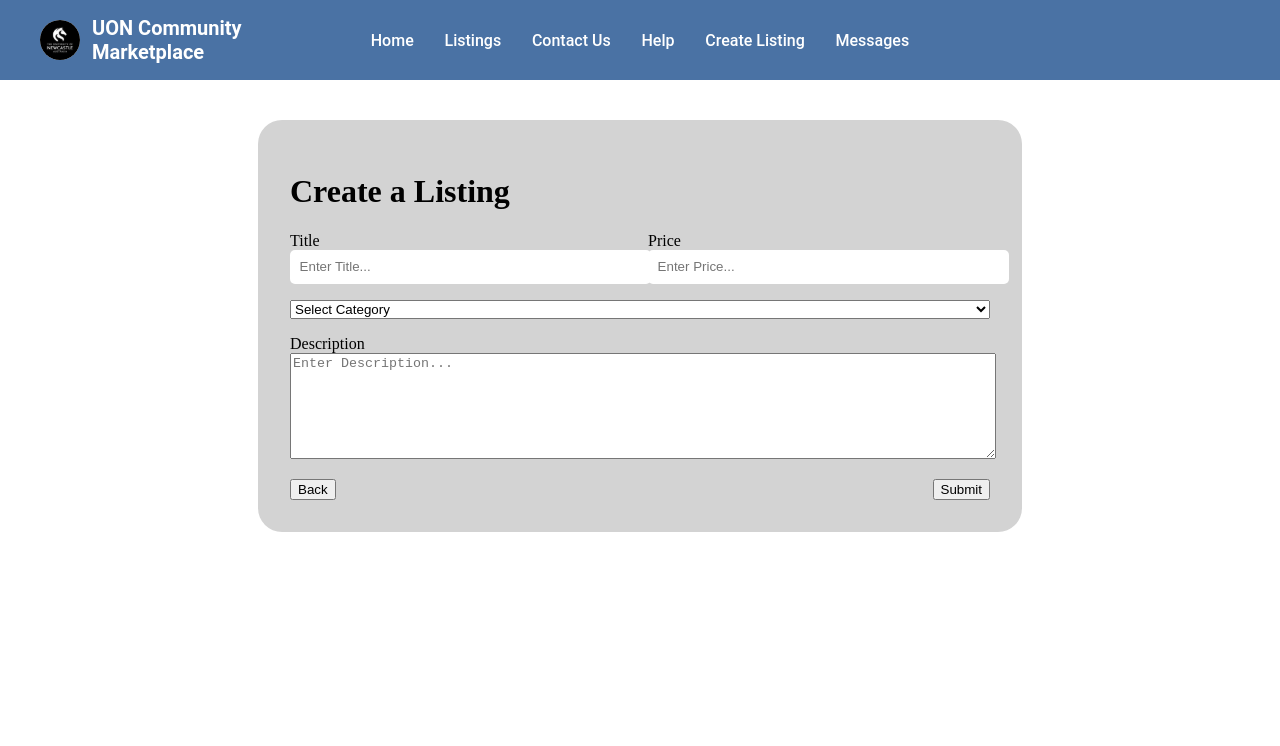
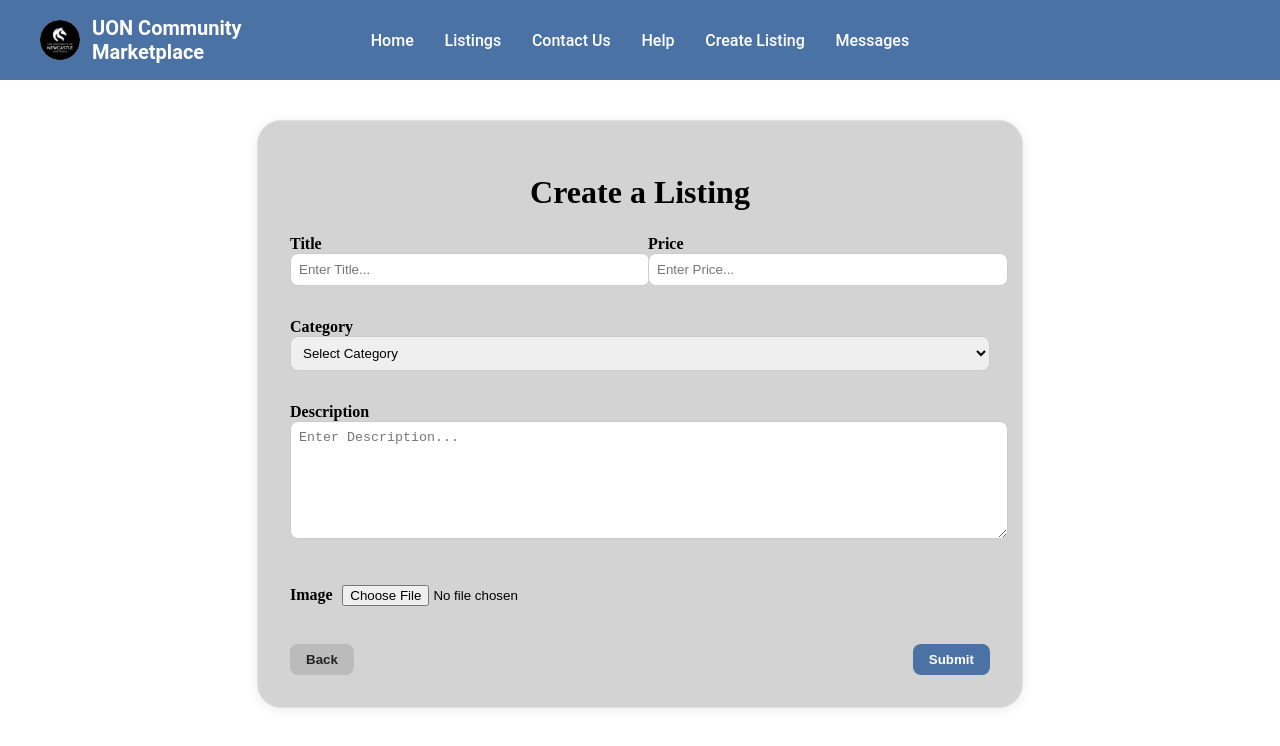
Before and after one commit to Cag1710/UON-Community-Marketplace, a React (Vite) app in the folder front-end/: page /create-listing in a window 1280 px wide. Shown: the top 746 px of the page. Built offline with nearby package versions, Linux system fonts and the light colour scheme; no server answers.

Commit message:
UI update + Pictures
Updated the UI for my pages, furthermore images for listed items can now be displayed as well.

```diff
--- a/front-end/src/components/RecentListings.jsx
+++ b/front-end/src/components/RecentListings.jsx
@@ -1,22 +1,31 @@
-import React from 'react';
+import React, { useEffect, useState } from 'react';
 
 function RecentListings() {
-  const listings = [
-    { title: 'Textbooks for IT', price: '$30' },
-    { title: 'Bicycle', price: '$150' },
-    { title: 'Desk Lamp', price: '$20' },
-    { title: 'Office Chair', price: '$60' },
-  ];
+  const [listings, setListings] = useState([]);
+
+  useEffect(() => {
+    fetch('http://localhost:8000/api/listings')
+      .then(res => res.json())
+      .then(data => setListings(data.slice(0, 4))); // Show 4 most recent
+  }, []);
 
   return (
     <section style={styles.container}>
       <h2 style={styles.heading}>Recent Listings</h2>
       <div style={styles.grid}>
         {listings.map((item, index) => (
-          <div key={index} style={styles.card}>
-            <div style={styles.imagePlaceholder}></div>
+          <div key={item._id || index} style={styles.card}>
+            {item.image ? (
+              <img
+                src={item.image}
+                alt={item.title}
+                style={{ height: '100px', objectFit: 'contain', width: '100%', borderRadius: 4, marginBottom: 10, background: '#fff' }}
+              />
+            ) : (
+              <div style={styles.imagePlaceholder}></div>
+            )}
             <h3 style={styles.title}>{item.title}</h3>
-            <p style={styles.price}>{item.price}</p>
+            <p style={styles.price}>${item.price}</p>
           </div>
         ))}
       </div>
--- a/front-end/src/pages/CreateListingPage.jsx
+++ b/front-end/src/pages/CreateListingPage.jsx
@@ -7,14 +7,26 @@ function CreateListingPage() {
   const [price, setPrice] = useState('');
   const [category, setCategory] = useState('');
   const [description, setDescription] = useState('');
+  const [image, setImage] = useState('');
   const navigate = useNavigate();
+
+  // Convert image file to base64
+  const handleImageChange = (e) => {
+    const file = e.target.files[0];
+    if (!file) return;
+    const reader = new FileReader();
+    reader.onloadend = () => {
+      setImage(reader.result);
+    };
+    reader.readAsDataURL(file);
+  };
 
   const handleSubmit = async (e) => {
     e.preventDefault();
     await fetch('http://localhost:8000/api/listings', {
       method: 'POST',
       headers: { 'Content-Type': 'application/json' },
-      body: JSON.stringify({ title, price, category, description }),
+      body: JSON.stringify({ title, price, category, description, image }),
     });
     navigate('/listings');
   };
@@ -22,44 +34,67 @@ function CreateListingPage() {
   return (
     <>
       <Navbar />
-      <div style={{
-        background: '#d3d3d3',
-        borderRadius: 24,
-        padding: 32,
-        maxWidth: 700,
-        margin: '40px auto'
-      }}>
-        <h1>Create a Listing</h1>
+      <div
+        style={{
+          background: '#d3d3d3',
+          borderRadius: 24,
+          padding: 32,
+          maxWidth: 700,
+          margin: '40px auto',
+          boxShadow: '0 2px 12px rgba(0,0,0,0.08)',
+          border: '1px solid #e0e0e0'
+        }}
+      >
+        <h1 style={{ textAlign: 'center', marginBottom: 24 }}>Create a Listing</h1>
         <form onSubmit={handleSubmit}>
-          <div style={{ display: 'flex', gap: 16 }}>
+          <div style={{ display: 'flex', gap: 16, marginBottom: 16 }}>
             <div style={{ flex: 1 }}>
-              <label>Title</label>
+              <label style={{ fontWeight: 600 }}>Title</label>
               <input
                 type="text"
                 value={title}
                 onChange={e => setTitle(e.target.value)}
                 placeholder="Enter Title..."
-                style={{ width: '100%', marginBottom: 16 }}
+                style={{
+                  width: '100%',
+                  marginBottom: 16,
+                  padding: 8,
+                  borderRadius: 8,
+                  border: '1px solid #ccc'
+                }}
                 required
               />
             </div>
             <div style={{ flex: 1 }}>
-              <label>Price</label>
+              <label style={{ fontWeight: 600 }}>Price</label>
               <input
                 type="number"
                 value={price}
                 onChange={e => setPrice(e.target.value)}
                 placeholder="Enter Price..."
-                style={{ width: '100%', marginBottom: 16 }}
+                style={{
+                  width: '100%',
+                  marginBottom: 16,
+                  padding: 8,
+                  borderRadius: 8,
+                  border: '1px solid #ccc'
+                }}
                 required
               />
             </div>
           </div>
-          <div>
+          <div style={{ marginBottom: 16 }}>
+            <label style={{ fontWeight: 600 }}>Category</label>
             <select
               value={category}
               onChange={e => setCategory(e.target.value)}
-              style={{ width: '100%', marginBottom: 16 }}
+              style={{
+                width: '100%',
+                marginBottom: 16,
+                padding: 8,
+                borderRadius: 8,
+                border: '1px solid #ccc'
+              }}
               required
             >
               <option value="">Select Category</option>
@@ -70,19 +105,76 @@ function CreateListingPage() {
               <option value="Other">Other</option>
             </select>
           </div>
-          <div>
-            <label>Description</label>
+          <div style={{ marginBottom: 16 }}>
+            <label style={{ fontWeight: 600 }}>Description</label>
             <textarea
               value={description}
               onChange={e => setDescription(e.target.value)}
               placeholder="Enter Description..."
-              style={{ width: '100%', minHeight: 100, marginBottom: 16 }}
+              style={{
+                width: '100%',
+                minHeight: 100,
+                marginBottom: 16,
+                padding: 8,
+                borderRadius: 8,
+                border: '1px solid #ccc'
+              }}
               required
             />
           </div>
+          <div style={{ marginBottom: 16 }}>
+            <label style={{ fontWeight: 600 }}>Image</label>
+            <input
+              type="file"
+              accept="image/*"
+              onChange={handleImageChange}
+              style={{ marginBottom: 12 }}
+            />
+            {image && (
+              <img
+                src={image}
+                alt="Preview"
+                style={{
+                  width: '100%',
+                  maxHeight: 200,
+                  objectFit: 'contain',
+                  borderRadius: 12,
+                  border: '1px solid #ddd',
+                  marginBottom: 8
+                }}
+              />
+            )}
+          </div>
           <div style={{ display: 'flex', justifyContent: 'space-between' }}>
-            <button type="button" onClick={() => navigate('/listings')}>Back</button>
-            <button type="submit">Submit</button>
+            <button
+              type="button"
+              onClick={() => navigate('/listings')}
+              style={{
+                padding: '8px 16px',
+                borderRadius: 8,
+                border: 'none',
+                background: '#bbb',
+                color: '#222',
+                fontWeight: 'bold',
+                cursor: 'pointer'
+              }}
+            >
+              Back
+            </button>
+            <button
+              type="submit"
+              style={{
+                padding: '8px 16px',
+                borderRadius: 8,
+                border: 'none',
+                background: '#4A72A4',
+                color: 'white',
+                fontWeight: 'bold',
+                cursor: 'pointer'
+              }}
+            >
+              Submit
+            </button>
           </div>
         </form>
       </div>
--- a/front-end/src/pages/ListingsPage.jsx
+++ b/front-end/src/pages/ListingsPage.jsx
@@ -13,7 +13,6 @@ function ListingsPage() {
       .then(data => setListings(data));
   }, []);
 
-  // Handle checkbox changes
   const handleCategoryChange = (category) => {
     setSelectedCategories(prev =>
       prev.includes(category)
@@ -22,7 +21,6 @@ function ListingsPage() {
     );
   };
 
-  // Filter
   const filteredListings = selectedCategories.length === 0
     ? listings
     : listings.filter(listing => selectedCategories.includes(listing.category));
@@ -80,42 +78,57 @@ function ListingsPage() {
                 background: '#d3d3d3',
                 borderRadius: 24,
                 padding: 24,
+                boxShadow: '0 2px 8px rgba(0,0,0,0.07)',
+                border: '1px solid #e0e0e0',
                 display: 'flex',
                 flexDirection: 'column',
                 alignItems: 'center',
-                minHeight: 180
+                minHeight: 220
               }}>
                 <div style={{
-                  background: '#bbb',
                   width: '100%',
-                  height: 80,
+                  height: 100,
                   borderRadius: 12,
                   marginBottom: 16,
                   display: 'flex',
                   alignItems: 'center',
-                  justifyContent: 'center'
+                  justifyContent: 'center',
+                  background: listing.image ? '#fff' : '#bbb',
+                  border: listing.image ? '1px solid #ddd' : 'none',
+                  overflow: 'hidden'
                 }}>
-                  Picture of Item
+                  {listing.image ? (
+                    <img
+                      src={listing.image}
+                      alt={listing.title}
+                      style={{ maxWidth: '100%', maxHeight: 100, objectFit: 'contain', display: 'block' }}
+                    />
+                  ) : (
+                    <span style={{ color: '#666', fontSize: 16 }}>Picture of Item</span>
+                  )}
                 </div>
                 <div style={{ width: '100%' }}>
-                  <div style={{ display: 'flex', justifyContent: 'space-between', fontWeight: 'bold' }}>
-                    <span>{listing.category}</span>
-                    <span>${listing.price}</span>
+                  <div style={{ display: 'flex', justifyContent: 'space-between', fontWeight: 'bold', marginBottom: 6 }}>
+                    <span style={{ color: '#4A72A4' }}>{listing.category}</span>
+                    <span style={{ color: '#222' }}>${listing.price}</span>
                   </div>
-                  <div>{listing.title}</div>
-                  <div>{listing.description}</div>
+                  <div style={{ fontWeight: 600, fontSize: 18, marginBottom: 4 }}>{listing.title}</div>
+                  <div style={{ color: '#444', marginBottom: 8 }}>{listing.description}</div>
                   <button
                     style={{
-                      marginTop: 16,
+                      marginTop: 8,
                       padding: '8px 16px',
                       borderRadius: 8,
                       border: 'none',
                       background: '#4A72A4',
                       color: 'white',
                       cursor: 'pointer',
-                      fontWeight: 'bold'
+                      fontWeight: 'bold',
+                      transition: 'background 0.2s'
                     }}
                     onClick={() => handleBuy(listing._id)}
+                    onMouseOver={e => e.currentTarget.style.background = '#35547a'}
+                    onMouseOut={e => e.currentTarget.style.background = '#4A72A4'}
                   >
                     Buy
                   </button>
@@ -128,5 +141,4 @@ function ListingsPage() {
     </>
   );
 }
-
 export default ListingsPage;
```
Also changed, not shown: 1 other file (tests, documents, lock files or other folders).
